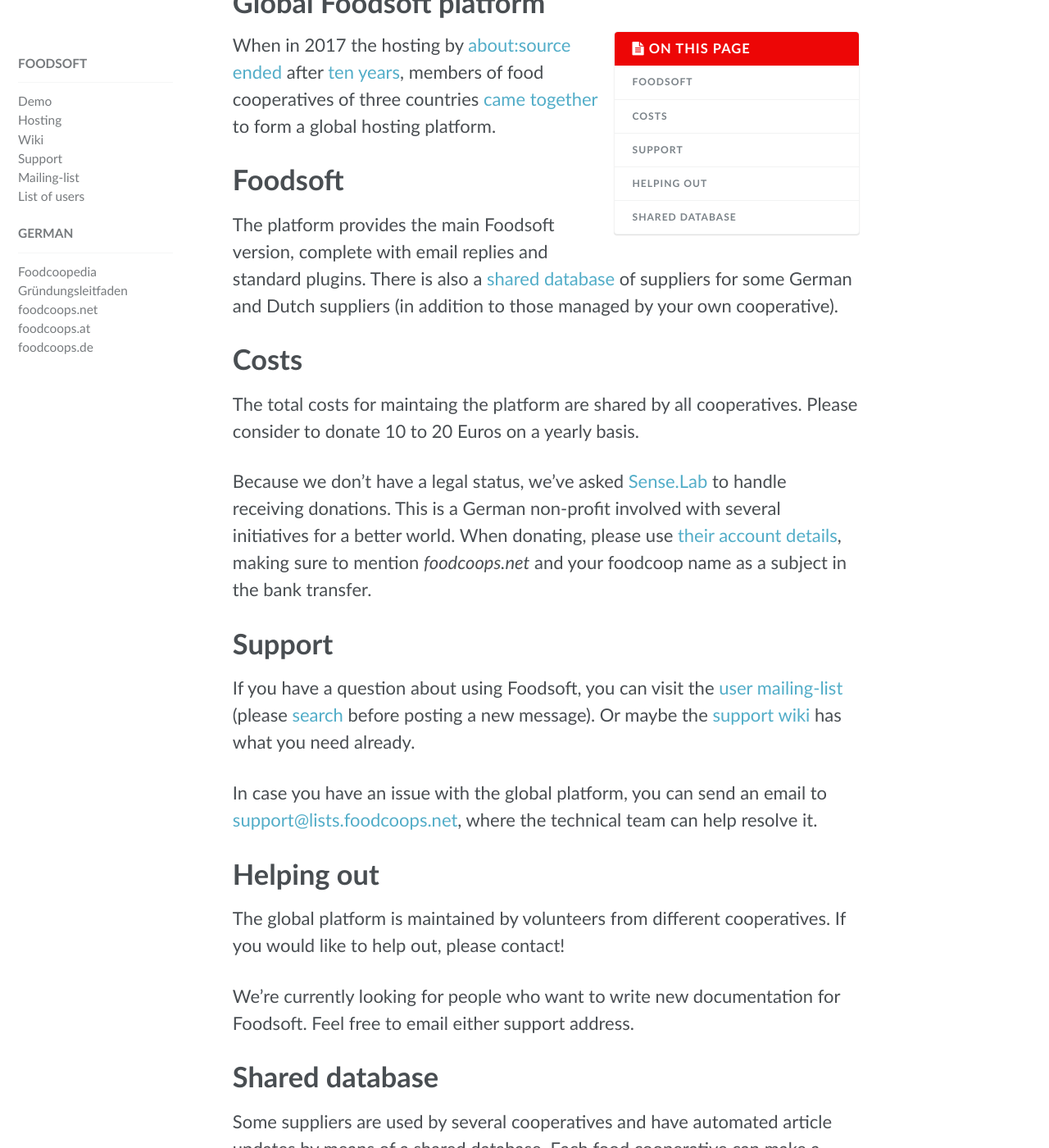
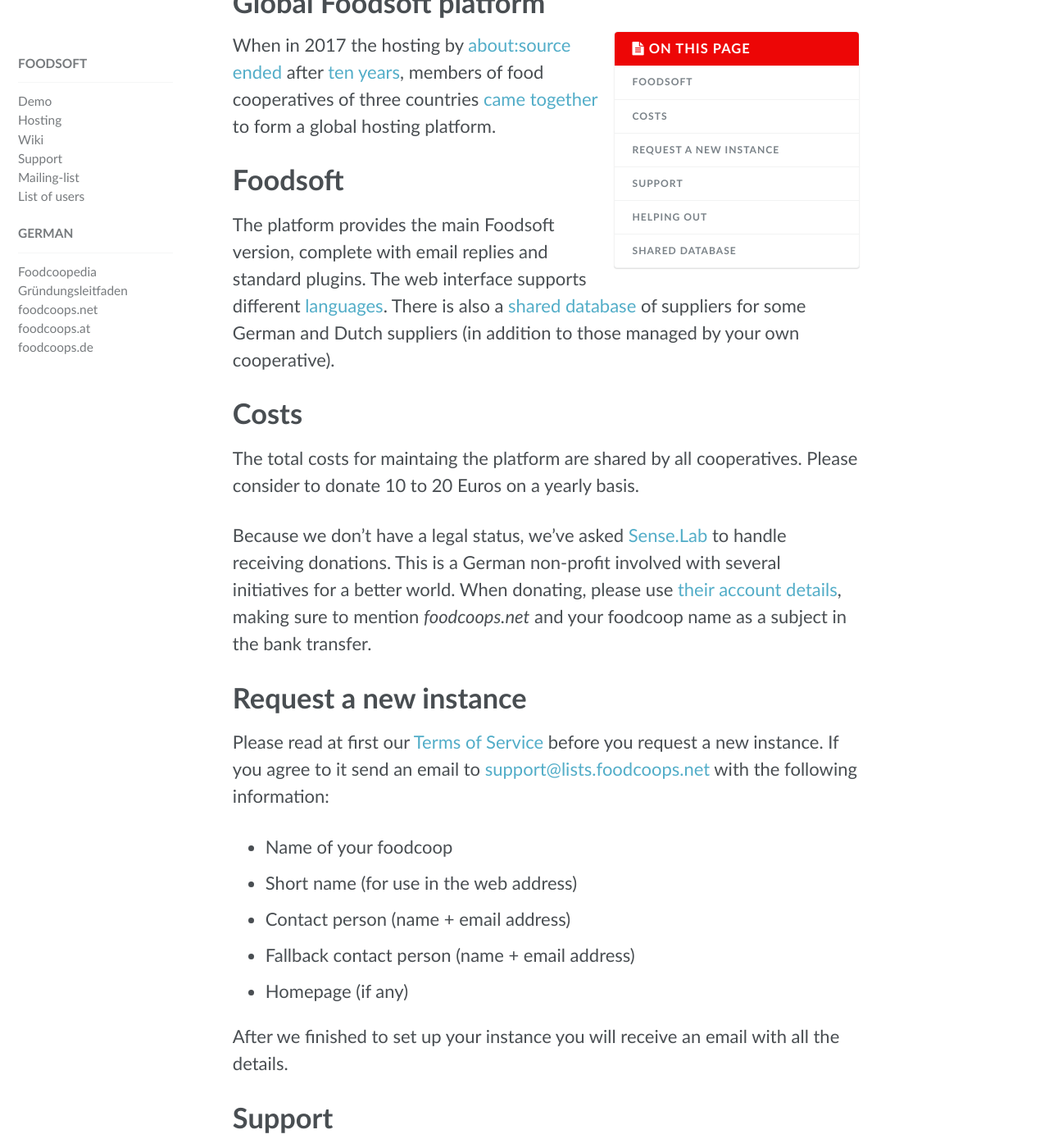
Before and after one commit to foodcoops/foodcoops.github.io, a Jekyll site: the page built from global-foodsoft-platform.md, in a window 1280 px wide and 1400 px high, scrolled down 191 px. Shown: the whole window at 82% size. Built offline with Jekyll 4.4.1, drawn with Linux system fonts in a browser that asks for light colours.

Commit message:
Add information for requesting a new instance

```diff
--- a/global-foodsoft-platform.md
+++ b/global-foodsoft-platform.md
@@ -14,7 +14,8 @@
 # Foodsoft
 
 The platform provides the main Foodsoft version, complete with email replies and standard
-plugins. There is also a [shared database](#shared-database) of suppliers for some German
+plugins. The web interface supports different [languages](https://github.com/foodcoops/foodsoft/tree/master/config/locales).
+There is also a [shared database](#shared-database) of suppliers for some German
 and Dutch suppliers (in addition to those managed by your own cooperative).
 
 # Costs
@@ -26,6 +27,19 @@
 receiving donations. This is a German non-profit involved with several initiatives for a better world.
 When donating, please use [their account details](https://senselab.org/spenden), making sure to
 mention _foodcoops.net_ and your foodcoop name as a subject in the bank transfer.
+
+# Request a new instance
+
+Please read at first our [Terms of Service](/tos) before you request a new instance. If you agree to it send an email
+to [support@lists.foodcoops.net](mailto:support@lists.foodcoops.net) with the following information:
+
+   * Name of your foodcoop
+   * Short name (for use in the web address)
+   * Contact person (name + email address)
+   * Fallback contact person (name + email address)
+   * Homepage (if any)
+
+After we finished to set up your instance you will receive an email with all the details.
 
 # Support
 
```
